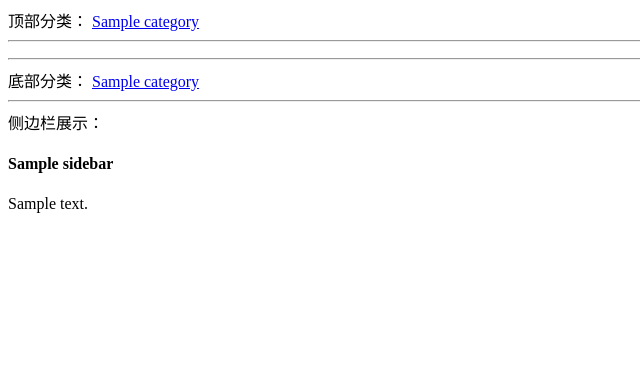
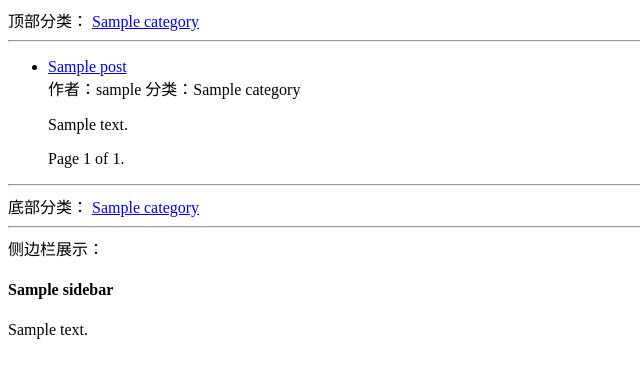
Before and after one commit to tiantian7223430/typeidea, a Django app: page / in a window 1280 px wide. Shown: the top 378 px of the page, without its empty margins (0-640 px from the left). Run offline with Django 3.2, Linux system fonts and the light colour scheme; tables that the repository leaves empty hold one stand-in row (values such as "Sample post").

Commit message:
7.5 升级至 class-based view

```diff
--- a/typeidea/blog/models.py
+++ b/typeidea/blog/models.py
@@ -114,6 +114,7 @@
     @classmethod
     def latest_posts(cls):
         queryset = cls.objects.filter(status=cls.STATUS_NORMAL)
+        return queryset
 
     @classmethod
     def hot_posts(cls):
--- a/typeidea/blog/views.py
+++ b/typeidea/blog/views.py
@@ -1,38 +1,71 @@
 from django.shortcuts import render
+from django.shortcuts import get_object_or_404
+from django.views.generic import ListView, DetailView
 
+from config.models import SideBar
 from .models import Post, Tag, Category
-from config.models import SideBar
 
 
-def post_list(request, category_id=None, tag_id=None):
-    tag = None
-    category = None
-
-    if tag_id:
-        post_list, tag = Post.get_by_tag(tag_id)
-    elif category_id:
-        post_list, category = Post.get_by_category(category_id)
-    else:
-        post_list = Post.latest_posts()
-
-    context = {
-        'category': category,
-        'tag': tag,
-        'post_list': post_list,
-        'sidebars': SideBar.get_all(),
-    }
-    context.update(Category.get_navs())
-    return render(request, 'blog/list.html', context=context)
+class CommonViewMixin:
+    def get_context_data(self, **kwargs):
+        context = super().get_context_data(**kwargs)
+        context.update({
+            'sidebars': SideBar.get_all(),
+        })
+        context.update(Category.get_navs())
+        return context
 
 
-def post_detail(request, post_id=None):
-    try:
-        post = Post.objects.get(id=post_id)
-    except Post.DoesNotExist:
-        post = None
-    context = {
-        'post': post,
-        'sidebars': SideBar.get_all(),
-    }
-    context.update(Category.get_navs())
-    return render(request, 'blog/detail.html', context=context)
+class IndexView(CommonViewMixin, ListView):
+    queryset = Post.latest_posts()
+    paginate_by = 5
+    context_object_name = 'post_list'
+    template_name = 'blog/list.html'
+
+
+class CategoryView(IndexView):
+    def get_context_data(self, **kwargs):
+        context = super().get_context_data(**kwargs)
+        category_id = self.kwargs.get('category_id')
+        category = get_object_or_404(Category, pk=category_id)
+        context.update({
+            'category': category,
+        })
+        return context
+
+    def get_queryset(self):
+        """ 重写 queryset , 根据分类过滤 """
+        queryset = super().get_queryset()
+        category_id = self.kwargs.get('category_id')
+        return queryset.filter(category_id=category_id)
+
+
+class TagView(IndexView):
+    def get_context_data(self, **kwargs):
+        context = super().get_context_data(**kwargs)
+        tag_id = self.kwargs.get('tag_id')
+        tag = get_object_or_404(Tag, pk=tag_id)
+        context.update({
+            'tag': tag,
+        })
+        return context
+
+    def get_queryset(self):
+        """ 重写 queryset, 根据标签过滤 """
+        queryset = super().get_queryset()
+        tag_id = self.kwargs.get('tag_id')
+        return queryset.filter(tag__id=tag_id)
+
+
+class PostDetailView(CommonViewMixin, DetailView):
+    queryset = Post.latest_posts()
+    template_name = 'blog/detail.html'
+    context_object_name = 'post'
+    pk_url_kwarg = 'post_id'
+
+
+class PostListView(ListView):
+    queryset = Post.latest_posts()
+    paginate_by = 1
+    context_object_name = 'post_list'   # 如果不设置此项，在模版中需要使用 object_list 变量
+    template_name = 'blog/list.html'
--- a/typeidea/typeidea/templates/blog/list.html
+++ b/typeidea/typeidea/templates/blog/list.html
@@ -3,10 +3,10 @@
 {% block title %}
     {% if tag %}
         标签页：{{ tag.name }}
-    {% endif %}
-
-    {% if category %}
+    {% elif category %}
         分类页：{{ category.name }}
+    {% else %}
+        首页
     {% endif %}
 {% endblock %}
 
@@ -22,5 +22,12 @@
                 <p>{{ post.desc }}</p>
             </li>
         {%  endfor %}
+        {% if page_obj.has_previous %}
+            <a href="?page={{ page_obj.previous_page_number }}">上一页</a>
+        {% endif %}
+        Page {{ page_obj.number }} of {{ paginator.num_pages }}.
+        {% if page_obj.has_next %}
+            <a href="?page={{ page_obj.next_page_number }}">下一页</a>
+        {% endif %}
     </ul>
 {% endblock %}
--- a/typeidea/typeidea/urls.py
+++ b/typeidea/typeidea/urls.py
@@ -16,16 +16,19 @@
 from django.conf.urls import url
 from django.contrib import admin
 
-from blog.views import post_list, post_detail
+from blog.views import (
+    IndexView, CategoryView, TagView,
+    PostDetailView
+)
 from config.views import links
 from typeidea.custom_site import custom_site
 
 
 urlpatterns = [
-    url(r'^$', post_list, name='index'),
-    url(r'^category/(?P<category_id>\d+)/$', post_list, name='category-list'),
-    url(r'^tag/(?P<tag_id>\d+)/$', post_list, name='tag-list'),
-    url(r'^post/(?P<post_id>\d+).html$', post_detail, name='post-detail'),
+    url(r'^$', IndexView.as_view(), name='index'),
+    url(r'^category/(?P<category_id>\d+)/$', CategoryView.as_view(), name='category-list'),
+    url(r'^tag/(?P<tag_id>\d+)/$', TagView.as_view(), name='tag-list'),
+    url(r'^post/(?P<post_id>\d+).html$', PostDetailView.as_view(), name='post-detail'),
     url(r'^links/$', links, name='links'),
 
     url(r'^super_admin/', admin.site.urls, name='super-admin'),
```
